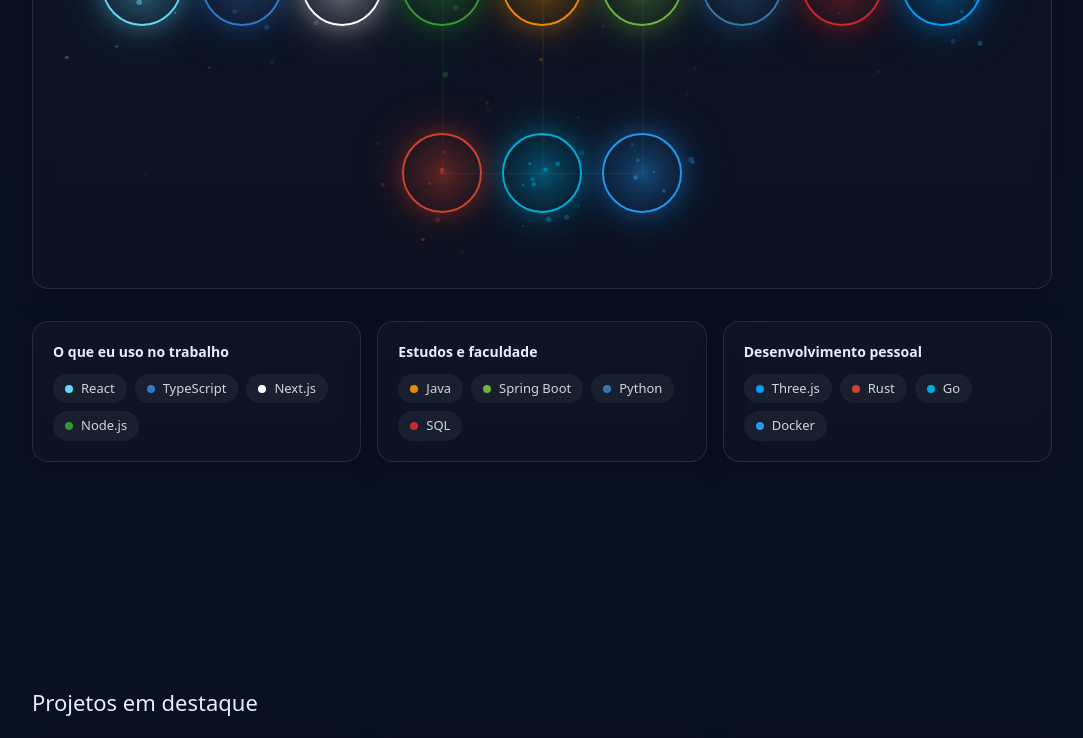
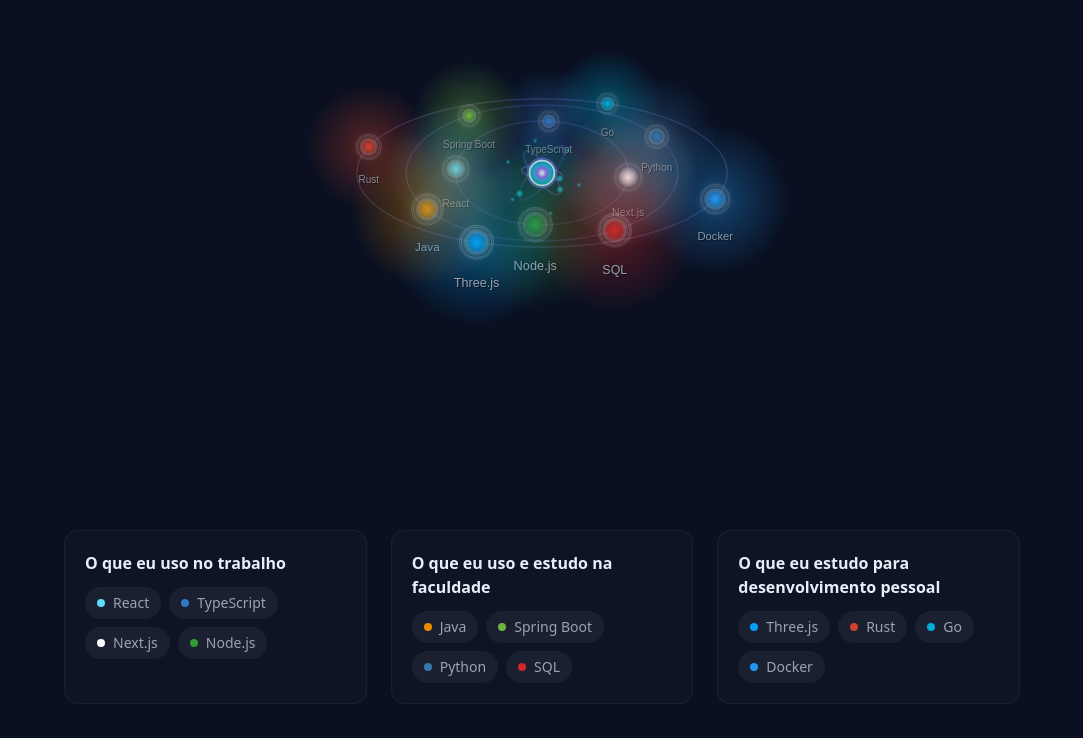
Before and after one commit to WallyssonSousa/my-portfolio, a Next.js app: page / in a window 1280 px wide. Shown: the part 1160-1898 px from the top of the page, without its empty margins (98-1181 px from the left). Built offline with nearby package versions, Linux system fonts and the light colour scheme; grey boxes are pictures that could not be loaded.

Commit message:
Feat: Atualizando visual e animacao das stacks, falta apenas ajustar os tamanhos e adicionar os icones

```diff
--- a/components/stacks.tsx
+++ b/components/stacks.tsx
@@ -1,111 +1,28 @@
 "use client"
 
-import type React from "react"
-
-import { useRef, useEffect, useState } from "react"
-import type { LucideIcon } from "lucide-react"
+import { useEffect, useRef } from "react"
 
 interface Tech {
   name: string
-    icon?: LucideIcon | React.ComponentType<{ className?: string }>
   color: string
+  shadowColor?: string
+  icon?: string
 }
 
-interface TechCategory {
+interface OrbitCategory {
   title: string
   techs: Tech[]
+  radiusRatio: number // Changed from fixed radius to ratio
+  speed: number
+  tilt: number
 }
 
-interface TechStackProps {
-    categories: TechCategory[]
-}
-
-export default function TechStack({ categories }: TechStackProps) {
-    const containerRef = useRef<HTMLDivElement>(null)
-    const canvasRef = useRef<HTMLCanvasElement>(null)
-    const [isAnimating, setIsAnimating] = useState(true)
-    const [explosionStyles, setExplosionStyles] = useState<React.CSSProperties[]>([])
-
-    const allTechs = categories.flatMap((cat) => cat.techs)
-
-    useEffect(() => {
-        const styles = allTechs.map((_, index) => {
-            const angle = (index / allTechs.length) * Math.PI * 2
-            const distance = 150 + Math.random() * 100
-            const x = Math.cos(angle) * distance
-            const y = Math.sin(angle) * distance
-            const rotation = Math.random() * 720 - 360
-
-            return {
-                "--explosion-x": `${x}px`,
-                "--explosion-y": `${y}px`,
-                "--explosion-rotate": `${rotation}deg`,
-            } as React.CSSProperties
-        })
-        setExplosionStyles(styles)
-    }, [allTechs.length])
-
-    useEffect(() => {
-        const interval = setInterval(() => {
-            setIsAnimating(false)
-            setTimeout(() => setIsAnimating(true), 50)
-        }, 8000)
-
-        return () => clearInterval(interval)
-    }, [])
-
-    const getExplosionStyle = (index: number, total: number) => {
-        const angle = (index / total) * Math.PI * 2
-        const distance = 150 + Math.random() * 100
-        const x = Math.cos(angle) * distance
-        const y = Math.sin(angle) * distance
-        const rotation = Math.random() * 720 - 360
-
-        return {
-            "--explosion-x": `${x}px`,
-            "--explosion-y": `${y}px`,
-            "--explosion-rotate": `${rotation}deg`,
-        } as React.CSSProperties
-    }
-
-    useEffect(() => {
-        const canvas = canvasRef.current
-        const container = containerRef.current
-        if (!canvas || !container) return
-
-        const ctx = canvas.getContext("2d", { alpha: true })
-        if (!ctx) return
-
-        const DPR = Math.min(window.devicePixelRatio || 1, 2)
-
-        const resize = () => {
-            const rect = container.getBoundingClientRect()
-            canvas.width = Math.floor(rect.width * DPR)
-            canvas.height = Math.floor(rect.height * DPR)
-            canvas.style.width = rect.width + "px"
-            canvas.style.height = rect.height + "px"
-            ctx.setTransform(DPR, 0, 0, DPR, 0, 0)
-        }
-        resize()
-        window.addEventListener("resize", resize)
-
-
-        const colorWithOpacity = (color: string, opacity: number) => {
-            const rgbMatch = color.match(/rgb$$(\d+),\s*(\d+),\s*(\d+)$$/)
-            if (rgbMatch) {
-                return `rgba(${rgbMatch[1]}, ${rgbMatch[2]}, ${rgbMatch[3]}, ${opacity})`
-            }
-
-            if (color.startsWith("#")) {
-                const hex = color.replace("#", "")
-                const r = Number.parseInt(hex.substring(0, 2), 16)
-                const g = Number.parseInt(hex.substring(2, 4), 16)
-                const b = Number.parseInt(hex.substring(4, 6), 16)
-                return `rgba(${r}, ${g}, ${b}, ${opacity})`
-            }
-
-
-            return color
+interface Star {
+  x: number
+  y: number
+  size: number
+  opacity: number
+  twinkleSpeed: number
 }
 
 interface Particle {
@@ -116,183 +33,324 @@
   life: number
   maxLife: number
   color: string
-            size: number
 }
 
-        const particles: Particle[] = []
+export default function EnhancedTechStack() {
+  const canvasRef = useRef<HTMLCanvasElement>(null)
 
-        const createParticle = (x: number, y: number, color: string) => {
-            const angle = Math.random() * Math.PI * 2
-            const speed = 0.5 + Math.random() * 1.5
-            particles.push({
-                x,
-                y,
-                vx: Math.cos(angle) * speed,
-                vy: Math.sin(angle) * speed,
-                life: 1,
-                maxLife: 60 + Math.random() * 40,
-                color,
-                size: 1 + Math.random() * 2,
-            })
+  const categories: OrbitCategory[] = [
+    {
+      title: "O que eu uso no trabalho",
+      techs: [
+        { name: "React", color: "#61DAFB", shadowColor: "rgba(97, 218, 251, 0.4)" },
+        { name: "TypeScript", color: "#3178C6", shadowColor: "rgba(49, 120, 198, 0.4)" },
+        { name: "Next.js", color: "#FFFFFF", shadowColor: "rgba(255, 255, 255, 0.3)" },
+        { name: "Node.js", color: "#339933", shadowColor: "rgba(51, 153, 51, 0.4)" },
+      ],
+      radiusRatio: 0.35, // 35% of base radius
+      speed: 0.0005,
+      tilt: 0.6,
+    },
+    {
+      title: "O que eu uso e estudo na faculdade",
+      techs: [
+        { name: "Java", color: "#ED8B00", shadowColor: "rgba(237, 139, 0, 0.4)" },
+        { name: "Spring Boot", color: "#6DB33F", shadowColor: "rgba(109, 179, 63, 0.4)" },
+        { name: "Python", color: "#3776AB", shadowColor: "rgba(55, 118, 171, 0.4)" },
+        { name: "SQL", color: "#CC2927", shadowColor: "rgba(204, 41, 39, 0.4)" },
+      ],
+      radiusRatio: 0.55, // 55% of base radius
+      speed: 0.0004,
+      tilt: 0.5,
+    },
+    {
+      title: "O que eu estudo para desenvolvimento pessoal",
+      techs: [
+        { name: "Three.js", color: "#049EF4", shadowColor: "rgba(4, 158, 244, 0.4)" },
+        { name: "Rust", color: "#CE422B", shadowColor: "rgba(206, 66, 43, 0.4)" },
+        { name: "Go", color: "#00ADD8", shadowColor: "rgba(0, 173, 216, 0.4)" },
+        { name: "Docker", color: "#2496ED", shadowColor: "rgba(36, 150, 237, 0.4)" },
+      ],
+      radiusRatio: 0.75, // 75% of base radius
+      speed: 0.0003,
+      tilt: 0.4,
+    },
+  ]
+
+  useEffect(() => {
+    const canvas = canvasRef.current
+    if (!canvas) return
+
+    const ctx = canvas.getContext("2d")
+    if (!ctx) return
+
+    const resizeCanvas = () => {
+      const dpr = window.devicePixelRatio || 1
+      const rect = canvas.getBoundingClientRect()
+      canvas.width = rect.width * dpr
+      canvas.height = rect.height * dpr
+      ctx.scale(dpr, dpr)
+      canvas.style.width = `${rect.width}px`
+      canvas.style.height = `${rect.height}px`
     }
 
-        const getTechPositions = () => {
-            const positions: { x: number; y: number; color: string }[] = []
-            const techItems = container.querySelectorAll<HTMLElement>(".tech-item")
-            const containerRect = container.getBoundingClientRect()
+    resizeCanvas()
+    window.addEventListener("resize", resizeCanvas)
 
-            techItems.forEach((item) => {
-                const rect = item.getBoundingClientRect()
-                const x = rect.left - containerRect.left + rect.width / 2
-                const y = rect.top - containerRect.top + rect.height / 2
-                const colorEl = item.querySelector<HTMLElement>(".tech-circle")
-                const color = colorEl?.style.borderColor || "#8b5cf6"
-                positions.push({ x, y, color })
-            })
+    let animationFrameId: number
+    const startTime = Date.now()
 
-            return positions
+    const animate = () => {
+      const elapsed = Date.now() - startTime
+      const rect = canvas.getBoundingClientRect()
+      const centerX = rect.width / 2
+      const centerY = rect.height / 2
+
+      const baseRadius = Math.min(rect.width, rect.height) * 0.38
+      const scaleFactor = baseRadius / 300 // Scale all elements proportionally
+
+      ctx.clearRect(0, 0, rect.width, rect.height)
+
+      const pulseScale = Math.sin(elapsed * 0.002) * 0.15 + 1
+
+      for (let i = 0; i < 3; i++) {
+        const ringRadius = (25 + i * 8) * scaleFactor
+        const ringAngle = elapsed * 0.001 * (i % 2 === 0 ? 1 : -1) + (i * Math.PI) / 3
+
+        ctx.save()
+        ctx.translate(centerX, centerY)
+        ctx.rotate(ringAngle)
+
+        ctx.strokeStyle = `rgba(139, 92, 246, ${0.4 - i * 0.1})`
+        ctx.lineWidth = 2 * scaleFactor
+        ctx.beginPath()
+        ctx.ellipse(0, 0, ringRadius, ringRadius * 0.3, 0, 0, Math.PI * 2)
+        ctx.stroke()
+
+        const electronAngle = elapsed * 0.003 * (i % 2 === 0 ? 1 : -1)
+        const electronX = Math.cos(electronAngle) * ringRadius
+        const electronY = Math.sin(electronAngle) * ringRadius * 0.3
+
+        const electronGradient = ctx.createRadialGradient(
+          electronX,
+          electronY,
+          0,
+          electronX,
+          electronY,
+          4 * scaleFactor,
+        )
+        electronGradient.addColorStop(0, "rgba(6, 182, 212, 1)")
+        electronGradient.addColorStop(1, "rgba(6, 182, 212, 0.3)")
+        ctx.fillStyle = electronGradient
+        ctx.beginPath()
+        ctx.arc(electronX, electronY, 4 * scaleFactor, 0, Math.PI * 2)
+        ctx.fill()
+
+        ctx.restore()
       }
 
-        let animationFrame: number
-        let particleSpawnCounter = 0
+      const energyGlow = ctx.createRadialGradient(centerX, centerY, 0, centerX, centerY, 60 * pulseScale * scaleFactor)
+      energyGlow.addColorStop(0, "rgba(139, 92, 246, 0.3)")
+      energyGlow.addColorStop(0.5, "rgba(6, 182, 212, 0.15)")
+      energyGlow.addColorStop(1, "rgba(139, 92, 246, 0)")
+      ctx.fillStyle = energyGlow
+      ctx.beginPath()
+      ctx.arc(centerX, centerY, 60 * pulseScale * scaleFactor, 0, Math.PI * 2)
+      ctx.fill()
 
-        const animate = () => {
-            const rect = container.getBoundingClientRect()
-            ctx.clearRect(0, 0, rect.width, rect.height)
+      const coreSize = 18 * pulseScale * scaleFactor
 
-            const positions = getTechPositions()
+      const outerCore = ctx.createRadialGradient(centerX, centerY, 0, centerX, centerY, coreSize)
+      outerCore.addColorStop(0, "rgba(255, 255, 255, 1)")
+      outerCore.addColorStop(0.3, "rgba(139, 92, 246, 0.9)")
+      outerCore.addColorStop(0.7, "rgba(6, 182, 212, 0.8)")
+      outerCore.addColorStop(1, "rgba(139, 92, 246, 0.5)")
+      ctx.fillStyle = outerCore
+      ctx.beginPath()
+      ctx.arc(centerX, centerY, coreSize, 0, Math.PI * 2)
+      ctx.fill()
 
-            ctx.globalAlpha = 0.15
-            for (let i = 0; i < positions.length; i++) {
-                for (let j = i + 1; j < positions.length; j++) {
-                    const dx = positions[j].x - positions[i].x
-                    const dy = positions[j].y - positions[i].y
-                    const dist = Math.sqrt(dx * dx + dy * dy)
+      const innerCore = ctx.createRadialGradient(centerX, centerY, 0, centerX, centerY, coreSize * 0.6)
+      innerCore.addColorStop(0, "rgba(255, 255, 255, 1)")
+      innerCore.addColorStop(0.5, "rgba(139, 92, 246, 1)")
+      innerCore.addColorStop(1, "rgba(6, 182, 212, 0.9)")
+      ctx.fillStyle = innerCore
+      ctx.beginPath()
+      ctx.arc(centerX, centerY, coreSize * 0.6, 0, Math.PI * 2)
+      ctx.fill()
 
-                    if (dist < 200) {
-                        const gradient = ctx.createLinearGradient(positions[i].x, positions[i].y, positions[j].x, positions[j].y)
-                        gradient.addColorStop(0, positions[i].color)
-                        gradient.addColorStop(1, positions[j].color)
+      const pulseOpacity = Math.sin(elapsed * 0.004) * 0.5 + 0.5
+      ctx.strokeStyle = `rgba(255, 255, 255, ${pulseOpacity})`
+      ctx.lineWidth = 2 * scaleFactor
+      ctx.beginPath()
+      ctx.arc(centerX, centerY, coreSize * 0.8, 0, Math.PI * 2)
+      ctx.stroke()
 
-                        ctx.strokeStyle = gradient
-                        ctx.lineWidth = 1
+      for (let i = 0; i < 6; i++) {
+        const particleAngle = elapsed * 0.002 + (i * Math.PI * 2) / 6
+        const particleDistance = (45 + Math.sin(elapsed * 0.003 + i) * 5) * scaleFactor
+        const particleX = centerX + Math.cos(particleAngle) * particleDistance
+        const particleY = centerY + Math.sin(particleAngle) * particleDistance
+
+        const particleGradient = ctx.createRadialGradient(
+          particleX,
+          particleY,
+          0,
+          particleX,
+          particleY,
+          3 * scaleFactor,
+        )
+        particleGradient.addColorStop(0, "rgba(6, 182, 212, 0.8)")
+        particleGradient.addColorStop(1, "rgba(6, 182, 212, 0)")
+        ctx.fillStyle = particleGradient
         ctx.beginPath()
-                        ctx.moveTo(positions[i].x, positions[i].y)
-                        ctx.lineTo(positions[j].x, positions[j].y)
-                        ctx.stroke()
-                    }
-                }
-            }
-
-            if (isAnimating && particleSpawnCounter % 3 === 0) {
-                positions.forEach((pos) => {
-                    if (Math.random() > 0.7) {
-                        createParticle(pos.x, pos.y, pos.color)
-                    }
-                })
-            }
-            particleSpawnCounter++
-
-            for (let i = particles.length - 1; i >= 0; i--) {
-                const p = particles[i]
-                p.x += p.vx
-                p.y += p.vy
-                p.life++
-                p.vy += 0.02
-
-                const alpha = 1 - p.life / p.maxLife
-
-                if (p.life >= p.maxLife) {
-                    particles.splice(i, 1)
-                    continue
-                }
-
-                ctx.globalAlpha = alpha * 0.6
-                ctx.fillStyle = p.color
-                ctx.beginPath()
-                ctx.arc(p.x, p.y, p.size, 0, Math.PI * 2)
+        ctx.arc(particleX, particleY, 3 * scaleFactor, 0, Math.PI * 2)
         ctx.fill()
       }
 
+      categories.forEach((category) => {
+        const radius = baseRadius * category.radiusRatio
 
-            positions.forEach((pos) => {
-                const gradient = ctx.createRadialGradient(pos.x, pos.y, 0, pos.x, pos.y, 60)
-                gradient.addColorStop(0, colorWithOpacity(pos.color, 0.2))
-                gradient.addColorStop(1, "transparent")
+        const ringGradient = ctx.createRadialGradient(
+          centerX,
+          centerY,
+          radius - 2 * scaleFactor,
+          centerX,
+          centerY,
+          radius + 2 * scaleFactor,
+        )
+        ringGradient.addColorStop(0, "rgba(139, 92, 246, 0.15)")
+        ringGradient.addColorStop(0.5, "rgba(255, 255, 255, 0.08)")
+        ringGradient.addColorStop(1, "rgba(6, 182, 212, 0.15)")
 
-                ctx.globalAlpha = isAnimating ? 0.4 : 0.2
-                ctx.fillStyle = gradient
+        ctx.strokeStyle = ringGradient
+        ctx.lineWidth = 2 * scaleFactor
         ctx.beginPath()
-                ctx.arc(pos.x, pos.y, 60, 0, Math.PI * 2)
-                ctx.fill()
+
+        ctx.ellipse(centerX, centerY, radius, radius * category.tilt, 0, 0, Math.PI * 2)
+        ctx.stroke()
+
+        ctx.strokeStyle = `rgba(255, 255, 255, ${0.1 + Math.sin(elapsed * 0.001 + radius) * 0.05})`
+        ctx.lineWidth = 1 * scaleFactor
+        ctx.beginPath()
+        ctx.ellipse(centerX, centerY, radius, radius * category.tilt, 0, 0, Math.PI * 2)
+        ctx.stroke()
       })
 
-            animationFrame = requestAnimationFrame(animate)
+      categories.forEach((category) => {
+        const radius = baseRadius * category.radiusRatio
+
+        category.techs.forEach((tech, index) => {
+          const angle = elapsed * category.speed + (index * Math.PI * 2) / category.techs.length
+
+          const x = centerX + Math.cos(angle) * radius
+          const y = centerY + Math.sin(angle) * radius * category.tilt
+
+          const z = Math.sin(angle) * 0.5 + 0.5
+          const scale = 0.8 + z * 0.5
+          const iconSize = 32 * scale * scaleFactor
+
+          const shadowColor = tech.shadowColor || `${tech.color}40`
+          const glowSize = iconSize * 2.5
+          const glowGradient = ctx.createRadialGradient(x, y, 0, x, y, glowSize)
+          glowGradient.addColorStop(0, shadowColor)
+          glowGradient.addColorStop(0.5, shadowColor.replace(/[\d.]+\)$/, "0.2)"))
+          glowGradient.addColorStop(1, shadowColor.replace(/[\d.]+\)$/, "0)"))
+          ctx.fillStyle = glowGradient
+          ctx.beginPath()
+          ctx.arc(x, y, glowSize, 0, Math.PI * 2)
+          ctx.fill()
+
+          const outerGlow = ctx.createRadialGradient(x, y, iconSize / 2, x, y, iconSize / 2 + 8 * scaleFactor)
+          outerGlow.addColorStop(0, "rgba(255, 255, 255, 0.02)")
+          outerGlow.addColorStop(1, "rgba(255, 255, 255, 0)")
+          ctx.fillStyle = outerGlow
+          ctx.beginPath()
+          ctx.arc(x, y, iconSize / 2 + 8 * scaleFactor, 0, Math.PI * 2)
+          ctx.fill()
+
+          const bgGradient = ctx.createLinearGradient(x, y - iconSize / 2, x, y + iconSize / 2)
+          bgGradient.addColorStop(0, "rgba(255, 255, 255, 0.02)")
+          bgGradient.addColorStop(1, "rgba(255, 255, 255, 0.01)")
+          ctx.fillStyle = bgGradient
+          ctx.beginPath()
+          ctx.arc(x, y, iconSize / 2, 0, Math.PI * 2)
+          ctx.fill()
+
+          const innerGlow = ctx.createRadialGradient(x, y, 0, x, y, iconSize / 2 - 4 * scaleFactor)
+          innerGlow.addColorStop(0, tech.color)
+          innerGlow.addColorStop(0.6, `${tech.color}80`)
+          innerGlow.addColorStop(1, "rgba(255, 255, 255, 0.05)")
+          ctx.fillStyle = innerGlow
+          ctx.beginPath()
+          ctx.arc(x, y, iconSize / 2 - 4 * scaleFactor, 0, Math.PI * 2)
+          ctx.fill()
+
+          ctx.strokeStyle = `rgba(255, 255, 255, ${0.1 + z * 0.05})`
+          ctx.lineWidth = 1.5 * scaleFactor
+          ctx.beginPath()
+          ctx.arc(x, y, iconSize / 2, 0, Math.PI * 2)
+          ctx.stroke()
+
+          ctx.strokeStyle = `rgba(255, 255, 255, ${0.15 + z * 0.1})`
+          ctx.lineWidth = 1 * scaleFactor
+          ctx.beginPath()
+          ctx.arc(x, y, iconSize / 2 - 2 * scaleFactor, 0, Math.PI * 2)
+          ctx.stroke()
+
+          ctx.save()
+          ctx.globalAlpha = 0.7 + z * 0.3
+          ctx.fillStyle = "rgba(0, 0, 0, 0.5)"
+          const fontSize = Math.max(10, 12 * scale * scaleFactor)
+          ctx.font = `${fontSize}px sans-serif`
+          ctx.textAlign = "center"
+          ctx.fillText(tech.name, x + 1, y + iconSize + 14 * scaleFactor)
+
+          ctx.fillStyle = "#9aa4b2"
+          ctx.fillText(tech.name, x, y + iconSize + 13 * scaleFactor)
+          ctx.restore()
+        })
+      })
+
+      animationFrameId = requestAnimationFrame(animate)
     }
 
     animate()
 
     return () => {
-            window.removeEventListener("resize", resize)
-            cancelAnimationFrame(animationFrame)
+      window.removeEventListener("resize", resizeCanvas)
+      cancelAnimationFrame(animationFrameId)
     }
-    }, [isAnimating])
+  }, [])
 
   return (
-        <section id="tech-stack" className="py-28">
-            <h2 className="section-title mb-5 text-[22px]">Tecnologias e <span className="bg-gradient-to-r from-[#8b5cf6] to-[#06b6d4] bg-clip-text text-transparent">Ferramentas</span></h2>
-            <p className="section-fade m-0 max-w-3xl text-[#9aa4b2] opacity-0 translate-y-8 blur-[4px] transition-all duration-700">
-                Meu ecossistema de desenvolvimento
+    <section id="tech-stack" className="py-12 sm:py-16 lg:py-20">
+      <h2 className="mb-3 text-center text-2xl font-bold sm:mb-4 sm:text-3xl lg:text-4xl">
+        Tecnologias &{" "}
+        <span className="bg-gradient-to-r from-[#8b5cf6] to-[#06b6d4] bg-clip-text text-transparent">Ferramentas</span>
+      </h2>
+      <p className="mb-8 text-center text-sm text-[#9aa4b2] sm:mb-10 sm:text-base lg:mb-12">
+        Meu ecossistema de desenvolvimento em órbita
       </p>
 
-            <div className="section-fade mt-10 opacity-0 translate-y-8 blur-[4px] transition-all duration-700">
-                <div
-                    ref={containerRef}
-                    className="relative flex min-h-[320px] flex-wrap items-center justify-center gap-5 overflow-hidden rounded-2xl border border-white/10 bg-[linear-gradient(180deg,rgba(255,255,255,0.02),rgba(255,255,255,0.01))] p-8 shadow-[0_6px_30px_rgba(2,6,23,0.25)] backdrop-blur-md md:min-h-[420px]"
-                >
-                    <canvas ref={canvasRef} className="pointer-events-none absolute inset-0 z-0" />
-
-                    {allTechs.map((tech, index) => {
-                        const animationDelay = `${index * 0.05}s`
-                        return (
-                            <div
-                                key={`${tech.name}-${index}`}
-                                className={`tech-item group relative z-10 ${isAnimating ? "explode" : ""}`}
-                                style={{
-                                    ...explosionStyles[index],
-                                    animationDelay,
-                                }}
-                            >
-                                <div
-                                    className="tech-circle flex h-16 w-16 items-center justify-center rounded-full border-2 shadow-lg transition-all duration-300 group-hover:scale-110 md:h-20 md:w-20"
-                                    style={{
-                                        backgroundColor: `${tech.color}15`,
-                                        borderColor: tech.color,
-                                        boxShadow: `0 0 30px ${tech.color}60, 0 0 60px ${tech.color}30`,
-                                    }}
-                                >
-                                    {tech.icon && <tech.icon className="h-8 w-8 md:h-10 md:w-10" style={{ color: tech.color }} />}
-                                </div>
-                                <div className="absolute -bottom-8 left-1/2 -translate-x-1/2 whitespace-nowrap rounded-md bg-black/80 px-2 py-1 text-xs text-white opacity-0 transition-opacity group-hover:opacity-100">
-                                    {tech.name}
-                                </div>
-                            </div>
-                        )
-                    })}
+      <div className="px-4 sm:px-6 lg:px-8">
+        <div className="mb-6 flex justify-center sm:mb-8">
+          <canvas
+            ref={canvasRef}
+            className="h-[400px] w-full max-w-[800px] sm:h-[500px] md:h-[600px] lg:h-[650px]"
+            style={{ maxHeight: "650px" }}
+          />
         </div>
 
-                <div className="mt-8 grid grid-cols-1 gap-4 md:grid-cols-2 lg:grid-cols-3">
+        <div className="grid grid-cols-1 gap-4 sm:gap-5 md:grid-cols-3 lg:gap-6">
           {categories.map((category, idx) => (
+            <div key={idx} className="rounded-xl border border-white/5 bg-white/[0.02] p-4 sm:p-5">
+              <h3 className="mb-3 text-sm font-semibold text-[#e6eef8] sm:text-base">{category.title}</h3>
+              <div className="flex flex-wrap gap-2">
+                {category.techs.map((tech) => (
                   <div
-                            key={idx}
-                            className="rounded-2xl border border-white/10 bg-[linear-gradient(180deg,rgba(255,255,255,0.02),rgba(255,255,255,0.01))] p-5 shadow-[0_6px_30px_rgba(2,6,23,0.25)] backdrop-blur-md"
-                        >
-                            <h3 className="mb-3 text-sm font-semibold text-[#e6eef8] md:text-[14px]">{category.title}</h3>
-                            <div className="flex flex-wrap gap-2">
-                                {category.techs.map((tech, techIdx) => (
-                                    <div
-                                        key={`${tech.name}-${techIdx}`}
-                                        className="inline-flex items-center gap-2 rounded-full bg-white/5 px-3 py-1.5 text-xs text-[#cdd6e3] md:text-[13px]"
+                    key={tech.name}
+                    className="chip inline-flex items-center gap-2 rounded-full bg-white/5 px-3 py-1.5 text-xs text-[#9aa4b2] transition-all hover:bg-white/10 sm:text-sm"
                   >
                     <span className="h-2 w-2 rounded-full" style={{ backgroundColor: tech.color }} />
                     {tech.name}
@@ -303,56 +361,6 @@
           ))}
         </div>
       </div>
-
-            <style jsx>{`
-        @keyframes explode {
-          0% {
-            transform: translate(0, 0) scale(0) rotate(0deg);
-            opacity: 0;
-          }
-          15% {
-            transform: translate(var(--explosion-x), var(--explosion-y)) scale(1.2) rotate(var(--explosion-rotate));
-            opacity: 1;
-          }
-          30% {
-            transform: translate(var(--explosion-x), var(--explosion-y)) scale(1) rotate(var(--explosion-rotate));
-            opacity: 1;
-          }
-          70% {
-            transform: translate(var(--explosion-x), var(--explosion-y)) scale(1) rotate(var(--explosion-rotate));
-            opacity: 1;
-          }
-          100% {
-            transform: translate(0, 0) scale(1) rotate(0deg);
-            opacity: 1;
-          }
-        }
-
-        .tech-item {
-          transition: all 0.3s ease;
-        }
-
-        .tech-item.explode {
-          animation: explode 4s cubic-bezier(0.34, 1.56, 0.64, 1) forwards;
-        }
-
-        .tech-circle {
-          transition: all 0.3s ease;
-        }
-
-        .tech-item.explode .tech-circle {
-          animation: pulse-glow 0.5s ease-in-out;
-        }
-
-        @keyframes pulse-glow {
-          0%, 100% {
-            filter: brightness(1);
-          }
-          50% {
-            filter: brightness(1.5) drop-shadow(0 0 20px currentColor);
-          }
-        }
-      `}</style>
     </section>
   )
 }
```
Lines whose indentation alone changed are shown as unchanged.
